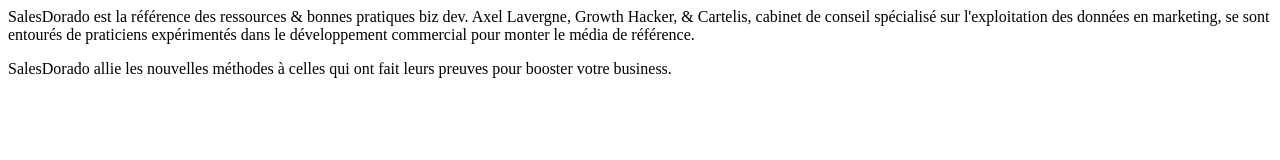
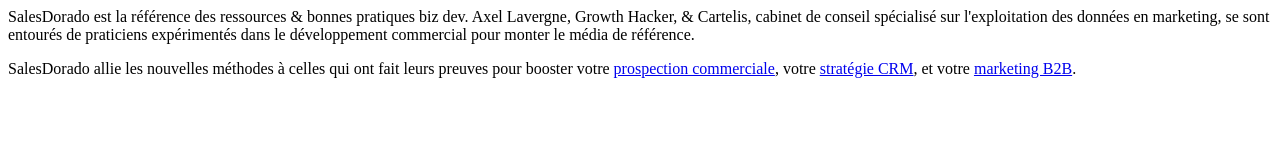
Before and after one commit to salesdorado/sdo, a plain HTML site: page index.html in a window 1280 px wide. Drawn offline with Linux system fonts and the light colour scheme.

Commit message:
Update index.html

```diff
--- a/index.html
+++ b/index.html
@@ -2,5 +2,5 @@
 <p>SalesDorado est la référence des ressources & bonnes pratiques biz dev. Axel Lavergne, Growth Hacker, & Cartelis, cabinet de conseil spécialisé sur l'exploitation des données en marketing, se sont entourés de praticiens expérimentés dans le développement commercial pour monter le média de référence.</p>
 
 
-<p>SalesDorado allie les nouvelles méthodes à celles qui ont fait leurs preuves pour booster votre business.</p>
+<p>SalesDorado allie les nouvelles méthodes à celles qui ont fait leurs preuves pour booster votre <a href="https://salesdorado.com/prospection-commerciale/">prospection commerciale</a>, votre <a href="https://salesdorado.com/crm/">stratégie CRM</a>, et votre <a href="https://salesdorado.com/marketing-b2b/">marketing B2B</a>.</p>
 </body>
```
